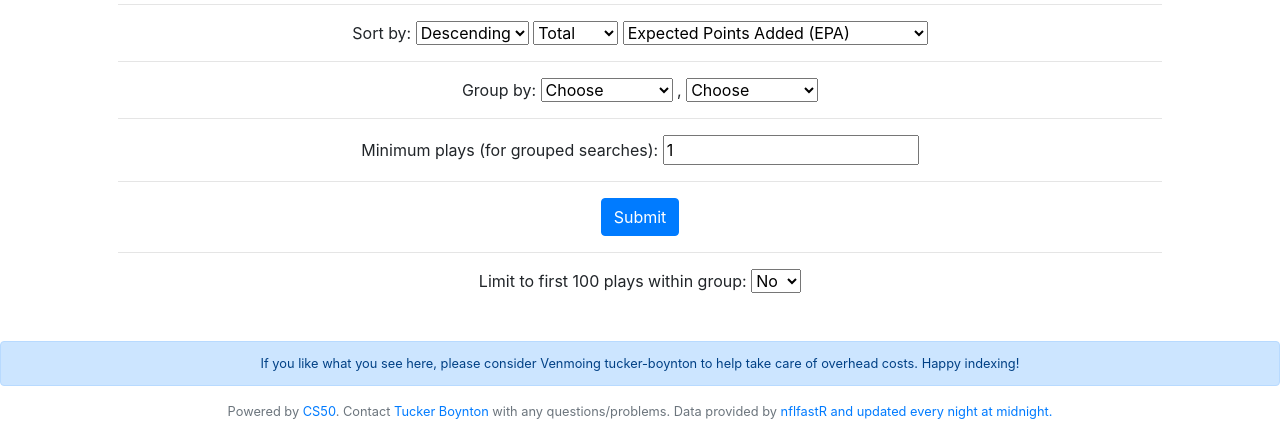
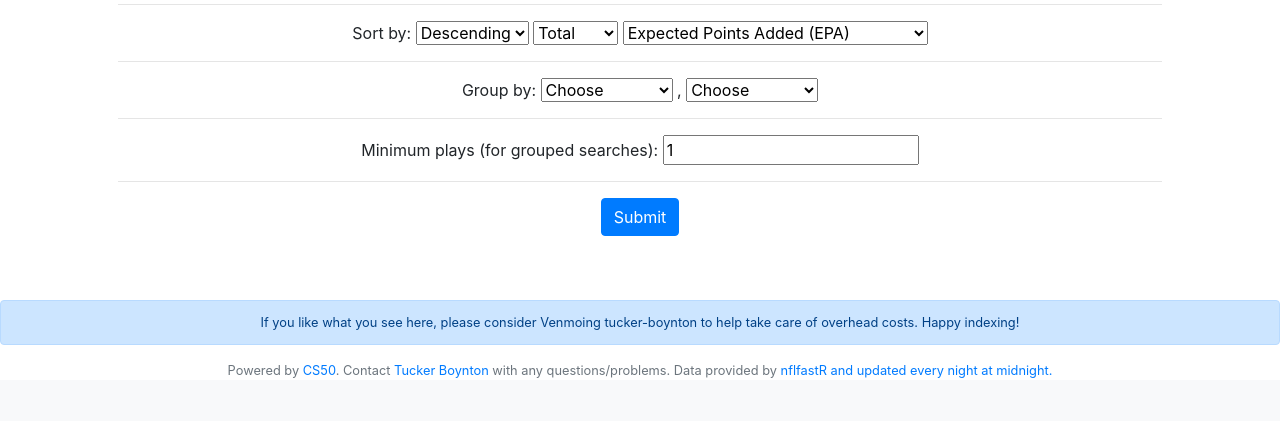
Before and after one commit to tuckerboynton22/nflfastr_app, a Flask app: page /index in a window 1280 px wide. Shown: the part 856-1277 px from the top of the page. After the commit the page ends 1234 px from the top, so only its background shows below. Run offline with Flask 2, Linux system fonts and the light colour scheme; some libraries are stand-ins or nearby versions.

Commit message:
get rid of limit for now

```diff
--- a/application.py
+++ b/application.py
@@ -547,10 +547,10 @@ def results():
 
     select = select + ' season_type, season, home_team, away_team, posteam, defteam, "week", game_date, qtr, quarter_seconds_remaining, down, ydstogo, "desc" '
 
-    limit = request.args.get("limit")
+    # limit = request.args.get("limit")
 
     # If no grouping, pass list of plays to plays.html
-    if grouping == "" and limit == "No":
+    if grouping == "":
         plays = db.execute("SELECT " + select + " FROM nflfastR_pbp WHERE \
                             season>=? AND season<=?"
                             + team_query + filter_query + indicators + win_query \
@@ -562,7 +562,7 @@ def results():
         return render_template("plays.html", plays=plays, filter_dict=filter_dict, order=order, sort=sort, searchdesc=searchdesc)
 
 
-    elif limit == "No":
+    else:
         plays = db.execute("SELECT " + grouping_id + ", COUNT(*) AS total, \
                             AVG(epa) AS epa, " + grouping_aggregator \
                             + ", AVG(success) AS success, " \
@@ -588,46 +588,46 @@ def results():
         else:
             return render_template("players.html", plays=plays, order=order, sort=sort, group=group,
                                     group2=group2, groupings=groupings, searchdesc=searchdesc)
-    elif limit == "Yes":
-        plays = db.execute("SELECT " + grouping_id + ", COUNT(*) AS total, \
-                                AVG(epa) AS epa, " + grouping_aggregator \
-                                + ", AVG(success) AS success, " \
-                                + total + "(" + sort[0] + ") AS total_" + sort[0]  \
-                                + ", STRING_AGG(DISTINCT posteam, ', ') AS posteam" \
-                                + " FROM (" + "SELECT " + grouping_id + ", COUNT(*) AS total, \
-                                AVG(epa) AS epa, " + grouping_aggregator \
-                                + ", ROW_NUMBER() OVER(PARTITION BY " + grouping_id \
-                                + ") as rownum, AVG(success) AS success, season, " \
-                                + total + "(" + sort[0] + ") AS total_" + sort[0]  \
-                                + ", STRING_AGG(DISTINCT posteam, ', ') AS posteam" \
-                                + " FROM nflfastR_pbp" \
-                                + " WHERE season>=? AND season<=?" \
-                                + " AND " + sort[0] + " IS NOT NULL AND success IS NOT NULL" \
-                                + " AND epa IS NOT NULL" + grouping_null \
-                                + team_query + filter_query + indicators + win_query \
-                                + play_type_query + qtr_query + week_query \
-                                + "GROUP BY " + grouping_id + minplay_query \
-                                + ") q " \
-                                + " WHERE season>=? AND season<=?" \
-                                + " AND rownum <= 100 " \
-                                + " AND " + sort[0] + " IS NOT NULL AND success IS NOT NULL" \
-                                + " AND epa IS NOT NULL" + grouping_null \
-                                + team_query + filter_query + indicators + win_query \
-                                + play_type_query + qtr_query + week_query \
-                                + "GROUP BY " + grouping_id + minplay_query \
-                                + " ORDER BY total_" + sort[0] + " " + order + " LIMIT 1000",
-                                season_start, season_end, season_start, season_end)
+    # elif limit == "Yes":
+    #     plays = db.execute("SELECT " + grouping_id + ", COUNT(*) AS total, \
+    #                             AVG(epa) AS epa, " + grouping_aggregator \
+    #                             + ", AVG(success) AS success, " \
+    #                             + total + "(" + sort[0] + ") AS total_" + sort[0]  \
+    #                             + ", STRING_AGG(DISTINCT posteam, ', ') AS posteam" \
+    #                             + " FROM (" + "SELECT " + grouping_id + ", COUNT(*) AS total, \
+    #                             AVG(epa) AS epa, " + grouping_aggregator \
+    #                             + ", ROW_NUMBER() OVER(PARTITION BY " + grouping_id \
+    #                             + ") as rownum, AVG(success) AS success, season, " \
+    #                             + total + "(" + sort[0] + ") AS total_" + sort[0]  \
+    #                             + ", STRING_AGG(DISTINCT posteam, ', ') AS posteam" \
+    #                             + " FROM nflfastR_pbp" \
+    #                             + " WHERE season>=? AND season<=?" \
+    #                             + " AND " + sort[0] + " IS NOT NULL AND success IS NOT NULL" \
+    #                             + " AND epa IS NOT NULL" + grouping_null \
+    #                             + team_query + filter_query + indicators + win_query \
+    #                             + play_type_query + qtr_query + week_query \
+    #                             + "GROUP BY " + grouping_id + minplay_query \
+    #                             + ") q " \
+    #                             + " WHERE season>=? AND season<=?" \
+    #                             + " AND rownum <= 100 " \
+    #                             + " AND " + sort[0] + " IS NOT NULL AND success IS NOT NULL" \
+    #                             + " AND epa IS NOT NULL" + grouping_null \
+    #                             + team_query + filter_query + indicators + win_query \
+    #                             + play_type_query + qtr_query + week_query \
+    #                             + "GROUP BY " + grouping_id + minplay_query \
+    #                             + " ORDER BY total_" + sort[0] + " " + order + " LIMIT 1000",
+    #                             season_start, season_end, season_start, season_end)
+    #
+    #     if group != "name" and group != "kicker_player_name" and group != "punter_player_name" and group != "receiver" \
+    #         and group != "passer" and group != "rusher" and group2 != "passer" and group2 != "rusher" \
+    #         and group2 != "name" and group2 != "kicker_player_name" and group2 != "punter_player_name" \
+    #         and group2 != "receiver_player_name" and group2 != "week" and group != "week":
+    #         return render_template("teams.html", plays=plays, order=order, sort=sort, group=group,
+    #                                 group2=group2, groupings=groupings, searchdesc=searchdesc)
 
-        if group != "name" and group != "kicker_player_name" and group != "punter_player_name" and group != "receiver" \
-            and group != "passer" and group != "rusher" and group2 != "passer" and group2 != "rusher" \
-            and group2 != "name" and group2 != "kicker_player_name" and group2 != "punter_player_name" \
-            and group2 != "receiver_player_name" and group2 != "week" and group != "week":
-            return render_template("teams.html", plays=plays, order=order, sort=sort, group=group,
-                                    group2=group2, groupings=groupings, searchdesc=searchdesc)
-
-        else:
-            return render_template("players.html", plays=plays, order=order, sort=sort, group=group,
-                                    group2=group2, groupings=groupings, searchdesc=searchdesc)
+    #     else:
+    #         return render_template("players.html", plays=plays, order=order, sort=sort, group=group,
+    #                                 group2=group2, groupings=groupings, searchdesc=searchdesc)
 
 # Render about page
 @app.route("/about", methods=["GET"])
--- a/templates/index.html
+++ b/templates/index.html
@@ -174,13 +174,5 @@
         <div class="form-group">
             <button class="btn btn-primary" type="submit">Submit</button>
         </div>
-        <div>
-        <hr>
-        Limit to first 100 plays within group:
-        <select name="limit">
-            <option value="No">No</option>
-            <option value="Yes">Yes</option>
-        </select>
-        </div>
     </form>
 {% endblock %}
```
